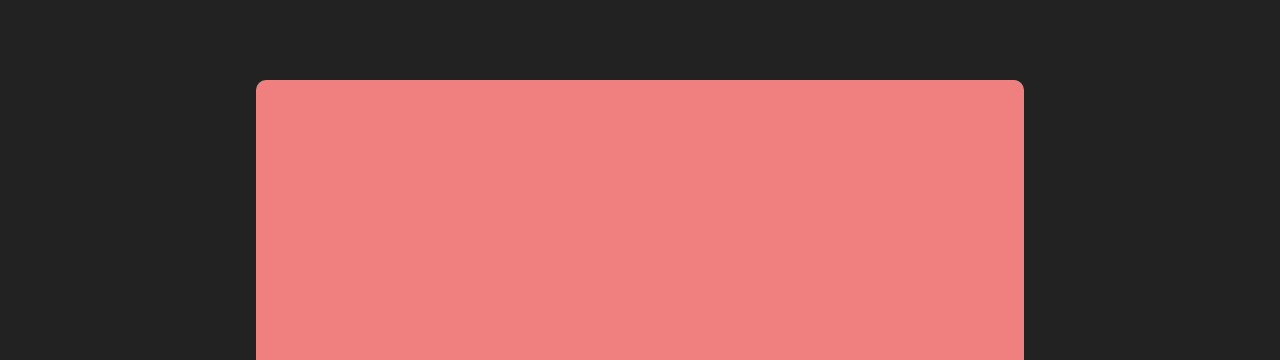
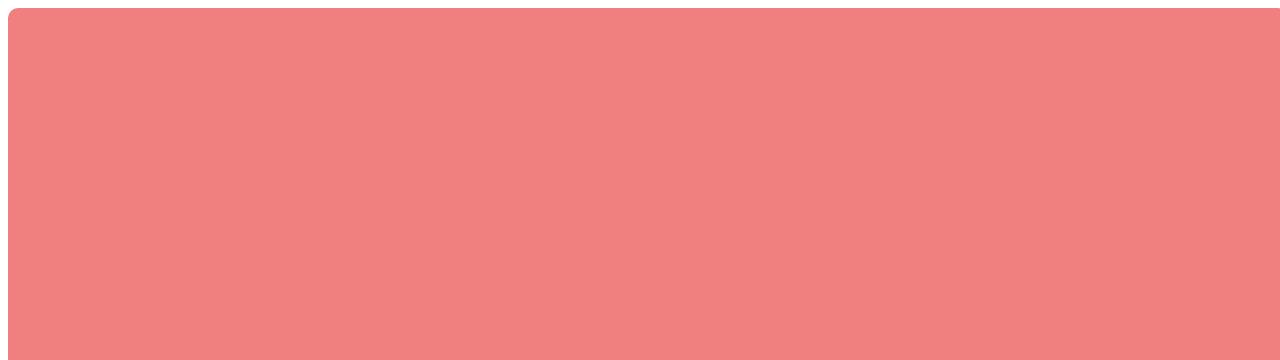
Before and after one commit to florwibisono/florwibisono.github.io, a plain HTML site: page index.html in a window 1280 px wide. Shown: the top 360 px of the page. Drawn offline with Linux system fonts and the light colour scheme.

Commit message:
Completely replaced css

```diff
--- a/styles.css
+++ b/styles.css
@@ -1,20 +1,3 @@
-body {
-    margin: 0;
-    overflow: hidden;
-    background: #222;
-    display: flex;
-    align-items: center;
-    justify-content: center;
-    height: 100vh;
-}
-
-.container {
-    position: relative;
-    width: 60vw;
-    height: 80vh;
-    perspective: 1000px;
-}
-
 .page {
     position: absolute;
     width: 100%;
@@ -38,17 +21,17 @@ body {
 
 .page:nth-child(2) {
     background: lightseagreen;
-    transform: translateY(100px) scale(0.9);
+    transform: translateY(20px) scale(0.95);
     z-index: 2;
 }
 
 .page:nth-child(3) {
     background: lightskyblue;
-    transform: translateY(150px) scale(0.8);
+    transform: translateY(40px) scale(0.9);
     z-index: 1;
 }
 
 .flipped {
-    transform: rotateX(180deg) translateY(100%) scale(1) !important;
-    z-index: 4 !important;
+    transform: rotateY(180deg) translateY(0) scale(1);
+    z-index: 0;
 }
```
